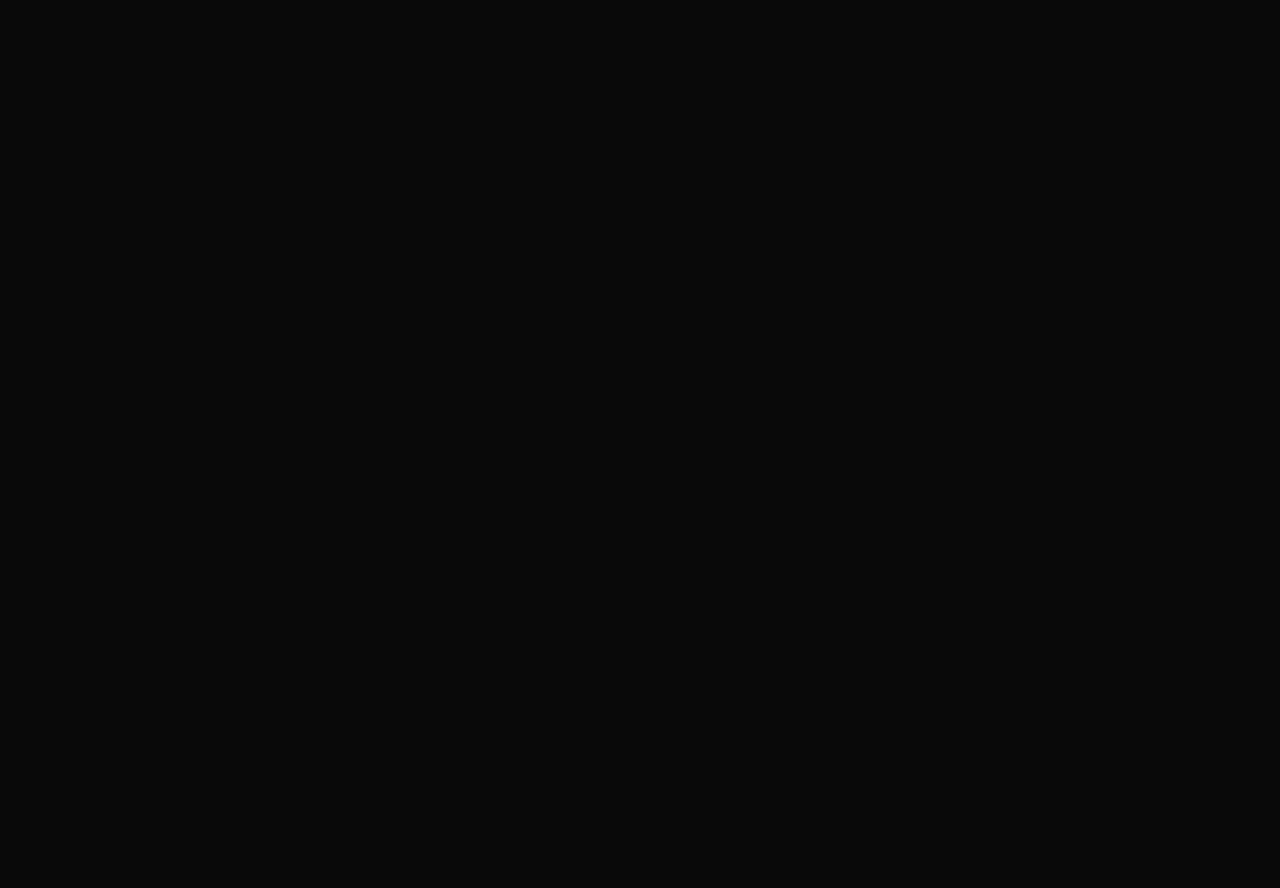
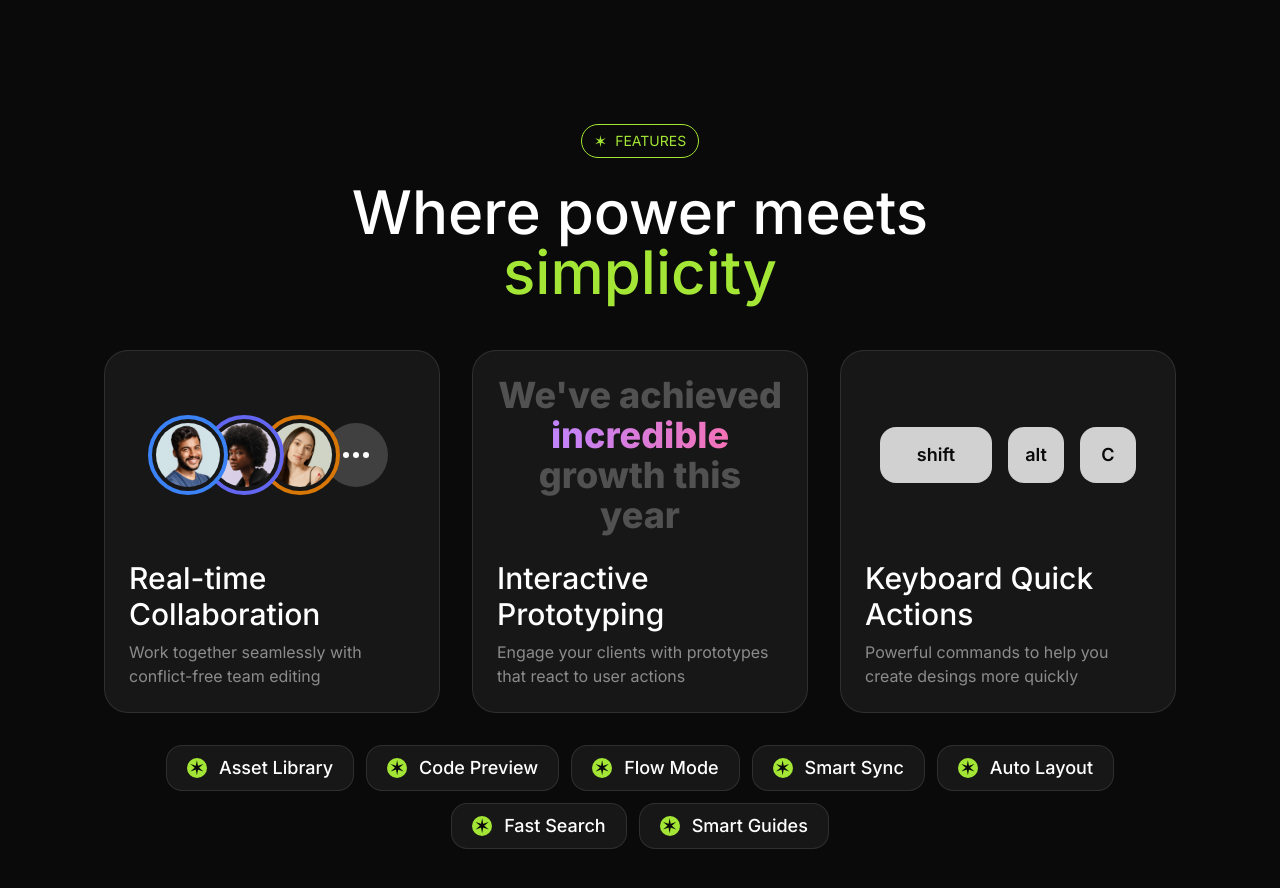
Before and after one commit to Wajahat43/sass-landing-page, a Next.js app: page / in a window 1280 px wide. Shown: the part 2000-2888 px from the top of the page. Built offline with nearby package versions, Linux system fonts and the light colour scheme.

Commit message:
Add features section

```diff
--- a/src/app/page.tsx
+++ b/src/app/page.tsx
@@ -1,3 +1,4 @@
+import Features from "@/sections/Features";
 import Hero from "@/sections/Hero";
 import Introduction from "@/sections/Introduction";
 import LogoTicker from "@/sections/LogoTicker";
@@ -10,6 +11,7 @@ export default function Home() {
       <Hero />
       <LogoTicker />
       <Introduction />
+      <Features />
     </>
   );
 }
--- /dev/null
+++ b/src/components/Avatar/index.tsx
@@ -0,0 +1,21 @@
+import Image from "next/image";
+import { HTMLAttributes, ReactNode } from "react";
+import { twMerge } from "tailwind-merge";
+
+export interface AvatarProps extends HTMLAttributes<HTMLDivElement> {}
+
+export const Avatar = (props: AvatarProps) => {
+  const { children, className, ...rest } = props;
+  return (
+    <div
+      className={twMerge(
+        "size-20 overflow-hidden rounded-full border-4 border-blue-500 bg-neutral-900 p-1",
+        className,
+      )}
+      {...rest}
+    >
+      {children}
+    </div>
+  );
+};
+export default Avatar;
--- /dev/null
+++ b/src/components/FeatureCard/index.tsx
@@ -0,0 +1,27 @@
+import { twMerge } from "tailwind-merge";
+
+interface FeatureCardProps {
+  title: string;
+  description: string;
+  children?: React.ReactNode;
+  className?: string;
+}
+
+export const FeatureCard = (props: FeatureCardProps) => {
+  const { title, description, children, className } = props;
+  return (
+    <div
+      className={twMerge(
+        "rounded-3xl border border-white/10 bg-neutral-900 p-6",
+        className,
+      )}
+    >
+      <div className="aspect-video">{children}</div>
+      <div>
+        <h3 className="mt-6 text-3xl font-medium">{title}</h3>
+        <p className="mt-2 text-white/50">{description}</p>
+      </div>
+    </div>
+  );
+};
+export default FeatureCard;
--- /dev/null
+++ b/src/components/Key/index.tsx
@@ -0,0 +1,21 @@
+import React from "react";
+import { twMerge } from "tailwind-merge";
+
+interface KeyProps extends React.HTMLAttributes<HTMLDivElement> {
+  children: React.ReactNode;
+}
+
+export const Key = (props: KeyProps) => {
+  const { className, children, ...rest } = props;
+  return (
+    <div
+      className={twMerge(
+        "inline-flex size-14 items-center justify-center rounded-2xl bg-white/80 p-4 px-5 text-lg font-semibold text-neutral-950",
+        className,
+      )}
+      {...rest}
+    >
+      {children}
+    </div>
+  );
+};
--- a/src/sections/Features.tsx
+++ b/src/sections/Features.tsx
@@ -1,3 +1,12 @@
+import FeatureCard from "@/components/FeatureCard";
+import Tag from "@/components/Tag";
+import avatar1 from "@/assets/images/avatar-ashwin-santiago.jpg";
+import avatar2 from "@/assets/images/avatar-lula-meyers.jpg";
+import avatar3 from "@/assets/images/avatar-florence-shaw.jpg";
+import Image from "next/image";
+import Avatar from "@/components/Avatar";
+import { Key } from "@/components/Key";
+
 const features = [
   "Asset Library",
   "Code Preview",
@@ -9,5 +18,89 @@ const features = [
 ];
 
 export default function Features() {
-    return <div>Features</div>;
+  return (
+    <section className="py-24">
+      <div className="container">
+        <div className="flex justify-center">
+          <Tag>Features</Tag>
+        </div>
+
+        <h2 className="mx-auto mt-6 max-w-2xl text-center text-6xl font-medium">
+          Where power meets <span className="text-lime-400">simplicity</span>
+        </h2>
+
+        <div className="mt-12 grid grid-cols-1 gap-8 md:grid-cols-4 lg:grid-cols-3">
+          <FeatureCard
+            title="Real-time Collaboration"
+            description="Work together seamlessly with conflict-free team editing"
+            className="md:col-span-2 lg:col-span-1"
+          >
+            <div className="isolate flex aspect-video items-center justify-center">
+              <Avatar className="z-40">
+                <Image src={avatar1} alt="avatar1" className="rounded-full" />
+              </Avatar>
+
+              <Avatar className="z-30 -ml-6 border-indigo-500">
+                <Image src={avatar2} alt="avatar2" className="rounded-full" />
+              </Avatar>
+
+              <Avatar className="z-20 -ml-6 border-amber-600">
+                <Image src={avatar3} alt="avatar3" className="rounded-full" />
+              </Avatar>
+
+              <Avatar className="z-10 -ml-6 border-transparent">
+                <div className="inline-flex size-full items-center justify-center gap-1 rounded-full bg-neutral-700">
+                  <span className="inline-flex size-1.5 rounded-full bg-white"></span>
+                  <span className="inline-flex size-1.5 rounded-full bg-white"></span>
+                  <span className="inline-flex size-1.5 rounded-full bg-white"></span>
+                </div>
+              </Avatar>
+            </div>
+          </FeatureCard>
+
+          <FeatureCard
+            title="Interactive Prototyping"
+            description="Engage your clients with prototypes that react to user actions"
+            className="md:col-span-2 lg:col-span-1"
+          >
+            <div className="flex aspect-video items-center justify-center">
+              <p className="text-center text-4xl font-extrabold text-white/25">
+                We've achieved{" "}
+                <span className="bg-gradient-to-r from-purple-400 to-pink-400 bg-clip-text text-transparent">
+                  incredible
+                </span>{" "}
+                growth this year
+              </p>
+            </div>
+          </FeatureCard>
+
+          <FeatureCard
+            title="Keyboard Quick Actions"
+            description="Powerful commands to help you create desings more quickly"
+            className="md:col-span-2 md:col-start-2 lg:col-span-1 lg:col-start-auto"
+          >
+            <div className="flex aspect-video items-center justify-center gap-4">
+              <Key className="w-28">shift</Key>
+              <Key>alt</Key>
+              <Key>C</Key>
+            </div>
+          </FeatureCard>
+        </div>
+
+        <div className="mt-8 flex flex-wrap items-center justify-center gap-3">
+          {features.map((feature) => (
+            <div
+              key={feature}
+              className="inline-flex items-center gap-3 rounded-2xl border border-white/10 bg-neutral-900 px-3 py-1.5 md:px-5 md:py-2"
+            >
+              <span className="inline-flex size-5 items-center justify-center rounded-full bg-lime-400 text-xl text-neutral-950">
+                &#10038;
+              </span>
+              <span className="font-medium md:text-lg">{feature}</span>
+            </div>
+          ))}
+        </div>
+      </div>
+    </section>
+  );
 }
```
Lines whose indentation alone changed are shown as unchanged.
